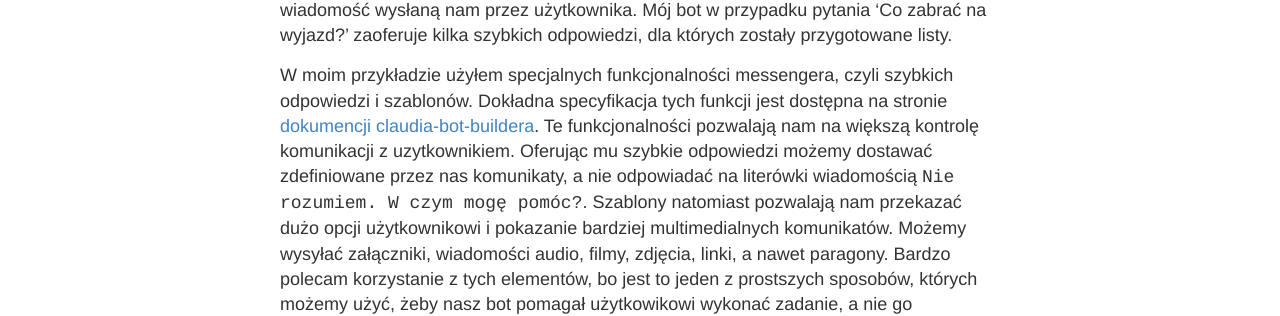
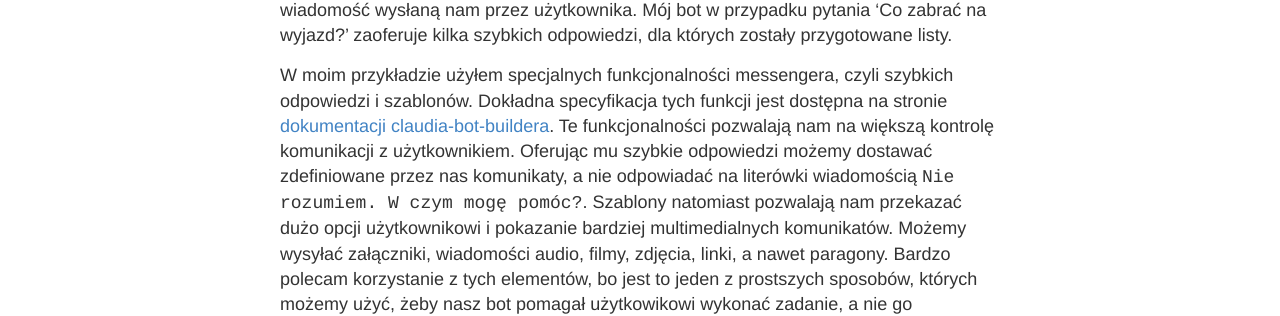
Before and after one commit to marlass/marlass.github.io, a Jekyll site: the page built from _posts/2017-03-15-tworzenie-prostego-messenger-bota.md, in a window 1280 px wide and 900 px high, scrolled down 2955 px. Shown: the part 313-629 px from the top of the window. Built offline with Jekyll 4.4.1, drawn with Linux system fonts in a browser that asks for light colours; comment, search, counter and statistics services are not loaded.

Commit message:
Fix typos

```diff
--- a/_posts/2017-03-15-tworzenie-prostego-messenger-bota.md
+++ b/_posts/2017-03-15-tworzenie-prostego-messenger-bota.md
@@ -95,6 +95,6 @@
 
 Na samej górze funkcji owijam wszystko w warunek `request.type === 'facebook'`. Jako, że Claudia pozwala nam tworzyć jeden kod na wiele różnych komunikatór jednocześnie musimy specjalne funkcjonalności chatów oferować tylko odpowiednim komunikatorom. Mój bot ma działać tylko na platformie messenger, przez co korzystam z bardziej zaawansowanych elementów, takich jak szybkie odpowiedzi, czy szablony. Kolejnym atrybutem zmiennej `request` jest `text` i to właśnie w tym atrybucie dostajemy wiadomość wysłaną nam przez użytkownika. Mój bot w przypadku pytania 'Co zabrać na wyjazd?' zaoferuje kilka szybkich odpowiedzi, dla których zostały przygotowane listy.
 
-W moim przykładzie użyłem specjalnych funkcjonalności messengera, czyli szybkich odpowiedzi i szablonów. Dokładna specyfikacja tych funkcji jest dostępna na stronie [dokumencji claudia-bot-buildera](https://github.com/claudiajs/claudia-bot-builder/blob/master/docs/FB_TEMPLATE_MESSAGE_BUILDER.md#list-template). Te funkcjonalności pozwalają nam na większą kontrolę komunikacji z uzytkownikiem. Oferując mu szybkie odpowiedzi możemy dostawać zdefiniowane przez nas komunikaty, a nie odpowiadać na literówki wiadomością `Nie rozumiem. W czym mogę pomóc?`. Szablony natomiast pozwalają nam przekazać dużo opcji użytkownikowi i pokazanie bardziej multimedialnych komunikatów. Możemy wysyłać załączniki, wiadomości audio, filmy, zdjęcia, linki, a nawet paragony. Bardzo polecam korzystanie z tych elementów, bo jest to jeden z prostszych sposobów, których możemy użyć, żeby nasz bot pomagał użytkowikowi wykonać zadanie, a nie go frustrować.
+W moim przykładzie użyłem specjalnych funkcjonalności messengera, czyli szybkich odpowiedzi i szablonów. Dokładna specyfikacja tych funkcji jest dostępna na stronie [dokumentacji claudia-bot-buildera](https://github.com/claudiajs/claudia-bot-builder/blob/master/docs/FB_TEMPLATE_MESSAGE_BUILDER.md#list-template). Te funkcjonalności pozwalają nam na większą kontrolę komunikacji z użytkownikiem. Oferując mu szybkie odpowiedzi możemy dostawać zdefiniowane przez nas komunikaty, a nie odpowiadać na literówki wiadomością `Nie rozumiem. W czym mogę pomóc?`. Szablony natomiast pozwalają nam przekazać dużo opcji użytkownikowi i pokazanie bardziej multimedialnych komunikatów. Możemy wysyłać załączniki, wiadomości audio, filmy, zdjęcia, linki, a nawet paragony. Bardzo polecam korzystanie z tych elementów, bo jest to jeden z prostszych sposobów, których możemy użyć, żeby nasz bot pomagał użytkowikowi wykonać zadanie, a nie go frustrować.
 
 Zapraszam wszystkich do eksperymentowania z chat botami, bo start naprawdę jest bardzo szybki i łatwy, a można znaleźć do nich kilka bardzo fajnych zastosowań.
```
